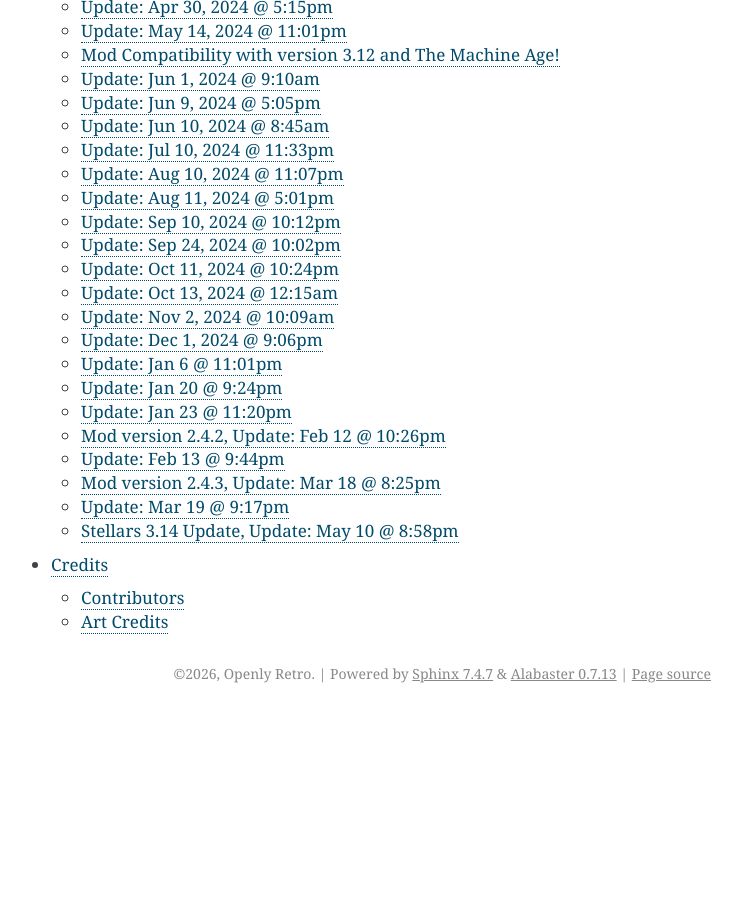
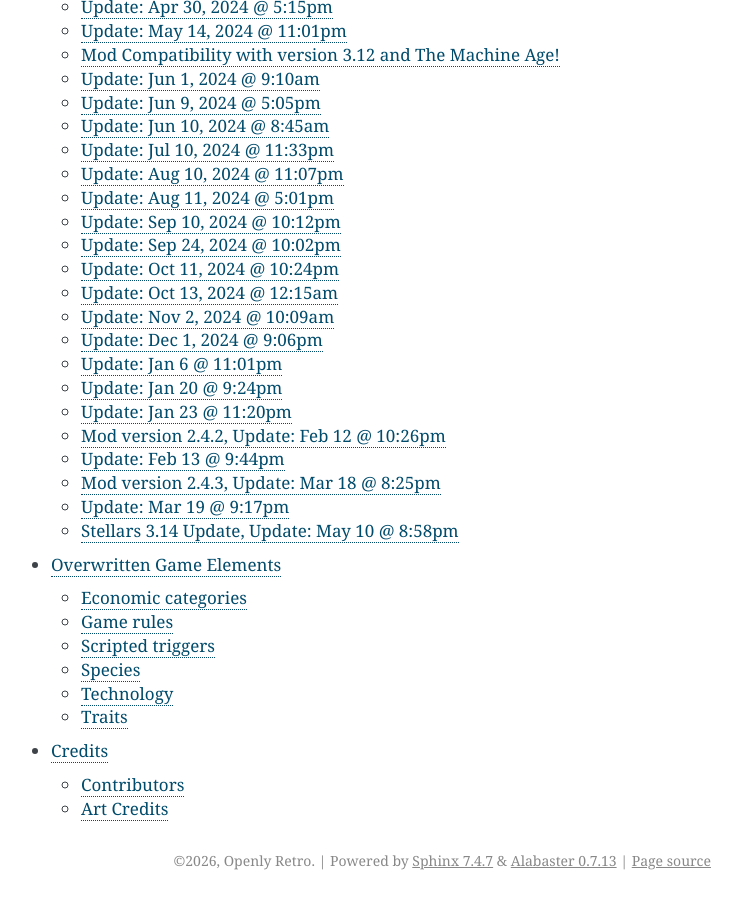
Before and after one commit to openly-retro/stellaris-machine-robot-expac-ctd-wiki, a Sphinx documentation site: the page built from docs/source/index.rst, in a window 1280 px wide and 900 px high, scrolled down 2505 px. Shown: the whole window, without its empty margins (399-1141 px from the left). Built offline with Sphinx 7.4.7, drawn with Linux system fonts in a browser that asks for light colours; before the commit the page ends 3218 px from its top, so only the background shows below that; some of the changed lines change nothing that is shown.

Commit message:
Add page for overwrites

```diff
--- a/docs/source/index.rst
+++ b/docs/source/index.rst
@@ -33,4 +33,5 @@
    traits
    technologies
    patch_notes/index
+   overwrites
    credits
--- /dev/null
+++ b/docs/source/overwrites.rst
@@ -0,0 +1,48 @@
+Overwritten Game Elements
+=========================
+
+Economic categories
+-------------------
+
+- pop_category_drones
+- pop_category_workers
+- pop_category_specialists
+- pop_category_rulers
+
+Game rules
+----------
+
+- **can_release_vassal_from_species**: Let Machine empires with a certain AP release vassals
+- **can_release_vassal**: Skip checking for Assimilator, Servitor, if the empire has the Distributed Multikernel AP. This overwrite is necessary because there are two checks to see whether vassals can be released
+- **can_colonize_planet**: Block colonizing a planet if it's a habitat that's being dismantled, or if it's a ruined World Machine that's being rebooted
+- **can_species_be_assembled**: Block Bio-Mech species from being generated via the pop assembly system
+- **can_generate_leader_from_species**: Permit Bio-Mech / Mechanical empires to recruit leaders
+
+Scripted triggers
+-----------------
+
+- **is_individual_machine**: Triggers yes if empire primary species has machine trait
+- **can_add_genetic_traits**: Yes for the Genetic Mastery AP
+- **can_remove_beneficial_genetic_traits**: Yes for the Genetic Mastery AP
+- **can_add_overclocked_traits**: Yes for the Overclocked origin
+- **can_be_leader**: Yes for both Synth origins in this mod
+
+Species
+-------
+
+- MACHINE: Overwritten to support additional modifiers for World Machine Automatons. There is a known conflict with this mod and any other mod that raises Machine species trait points and picks. There is a sub-mod which I created that raises trait points and picks for Machine species that can be used instead.
+
+Technology
+----------
+
+Changed weight to consider custom World-Machine blockers
+
+- tech_volcano
+- tech_noxious_swamp
+- tech_mountain_range
+- tech_massive_glacier
+
+Traits
+------
+
+- trait_mechanical: Add triggered habitability for Mechanical Worlds, and compatibility with Planetary Diversity
```
